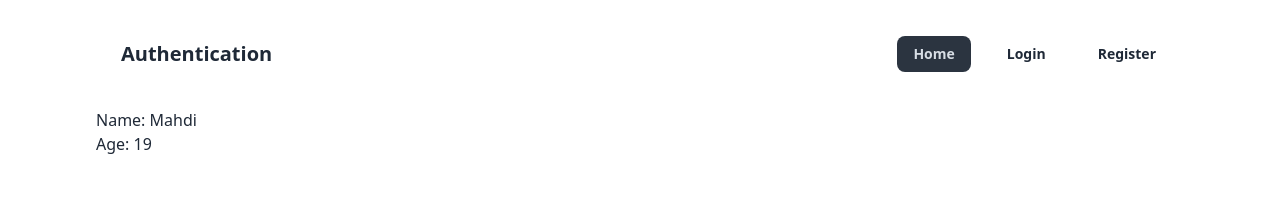
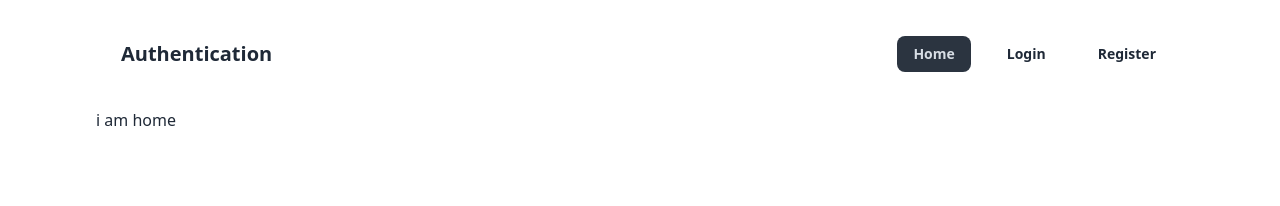
Before and after one commit to maybemahdi/authenticate-user-email-pass-template, a React (Vite) app: page / in a window 1280 px wide. Shown: the top 206 px of the page. Built offline with nearby package versions, Linux system fonts and the light colour scheme.

Commit message:
added contextAPI

```diff
--- a/src/Components/AuthProvider.jsx
+++ b/src/Components/AuthProvider.jsx
@@ -1,10 +1,16 @@
-import { createContext } from "react";
+import { createContext, useState } from "react";
 import PropTypes from "prop-types";
+import { createUserWithEmailAndPassword } from "firebase/auth";
+import { auth } from "../firebase.config";
 
 export const AuthContext = createContext(null);
 
 const AuthProvider = ({ children }) => {
-  const authValue = { name: "Mahdi", age: "19" };
+  const [user, setUser] = useState(null);
+  const createUser = (email, password) => {
+    return createUserWithEmailAndPassword(auth, email, password);
+  };
+  const authValue = { user, createUser };
   return (
     <AuthContext.Provider value={authValue}>{children}</AuthContext.Provider>
   );
--- a/src/Pages/Home.jsx
+++ b/src/Pages/Home.jsx
@@ -1,11 +1,11 @@
-import {useContext} from "react"
-import {AuthContext} from "../Components/AuthProvider"
+
 const Home = () => {
-    const {name, age} = useContext(AuthContext)
+    // const {name, age} = useContext(AuthContext)
     return (
         <div>
-            <p>Name: <span>{name}</span></p>
-            <p>Age: <span>{age}</span></p>
+            i am home
+            {/* <p>Name: <span>{name}</span></p>
+            <p>Age: <span>{age}</span></p> */}
         </div>
     );
 };
--- a/src/Pages/Register.jsx
+++ b/src/Pages/Register.jsx
@@ -1,18 +1,22 @@
 import { Link } from "react-router-dom";
-import { FaRegEye, FaVolumeHigh } from "react-icons/fa6";
+import { FaRegEye } from "react-icons/fa6";
 import { FaRegEyeSlash } from "react-icons/fa6";
-import { useState } from "react";
+import { useContext, useState } from "react";
 import {
   createUserWithEmailAndPassword,
   sendEmailVerification,
   updateProfile,
 } from "firebase/auth";
 import { auth } from "../firebase.config";
+import { AuthContext } from "../Components/AuthProvider";
+
 
 const Register = () => {
   const [showPassword, setShowPassword] = useState(false);
   const [registered, setRegistered] = useState("");
   const [error, setError] = useState("");
+  const { createUser } = useContext(AuthContext);
+
   const handleSubmit = (e) => {
     e.preventDefault();
     const name = e.target.name.value;
@@ -31,7 +35,8 @@ const Register = () => {
       return setError("Password must have at least one uppercase letter");
     }
 
-    createUserWithEmailAndPassword(auth, email, password)
+    // createUserWithEmailAndPassword(auth, email, password)
+    createUser(email, password)
       .then((res) => {
         console.log(res.user);
         setRegistered("User Created Successfully");
```
